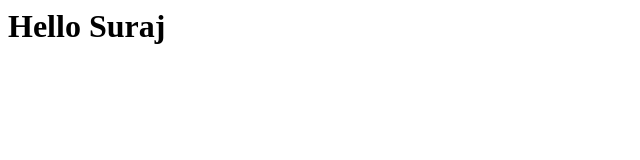
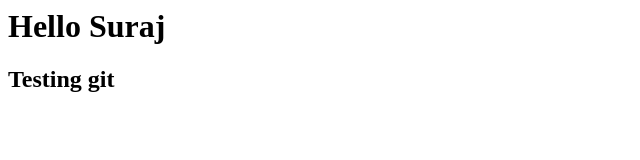
Before and after one commit to surajsalavi4/temp, a plain HTML site: page index.html in a window 1280 px wide. Shown: the whole page, without its empty margins (0-640 px from the left). Drawn offline with Linux system fonts and the light colour scheme.

Commit message:
index.html file updated

```diff
--- a/index.html
+++ b/index.html
@@ -1,3 +1,7 @@
 <h1>
 Hello Suraj
 </h1>
+
+<h2>
+Testing git
+</h2>
```
